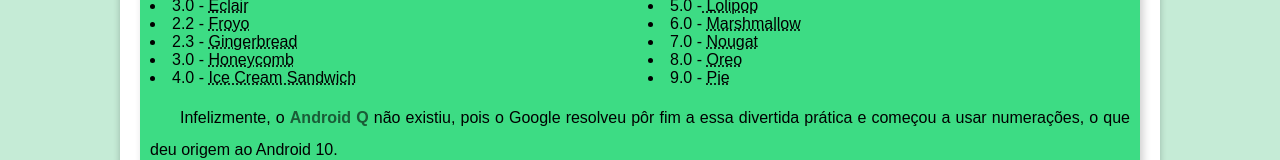
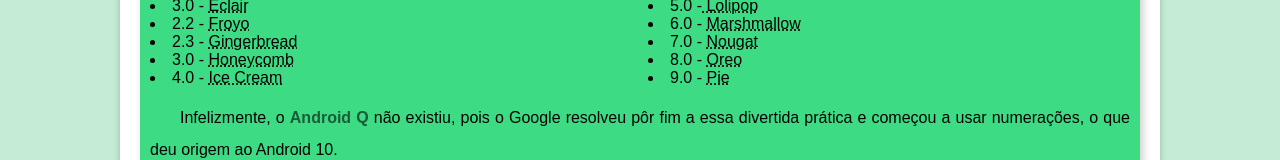
Before and after one commit to HenryNascimento/projeto-android, a plain HTML site: page index.html in a window 1280 px wide. Shown: the part 2647-2807 px from the top of the page. Drawn offline with Linux system fonts and the light colour scheme.

Commit message:
atualizei a ul

```diff
--- a/index.html
+++ b/index.html
@@ -68,7 +68,7 @@
                     <li>2.2 - <abbr title="Iogurte Congelado">Froyo</abbr></li>
                     <li>2.3 - <abbr title="Biscoito de Gengibre">Gingerbread</abbr></li>
                     <li>3.0 - <abbr title="Favo de Mel">Honeycomb</abbr></li>
-                    <li>4.0 - <abbr title="Sanduíche de Sorvete">Ice Cream Sandwich</abbr></li>
+                    <li>4.0 - <abbr title="Sanduíche de Sorvete">Ice Cream</abbr></li>
                     <li>4.1 - <abbr title="Jujuba">Jelly Bean</abbr></li>
                     <li>4.4 - <abbr title="KitKata">KitKat</abbr></li>
                     <li>5.0 -<abbr title="Pirulito"> Lolipop</abbr></li>
```
